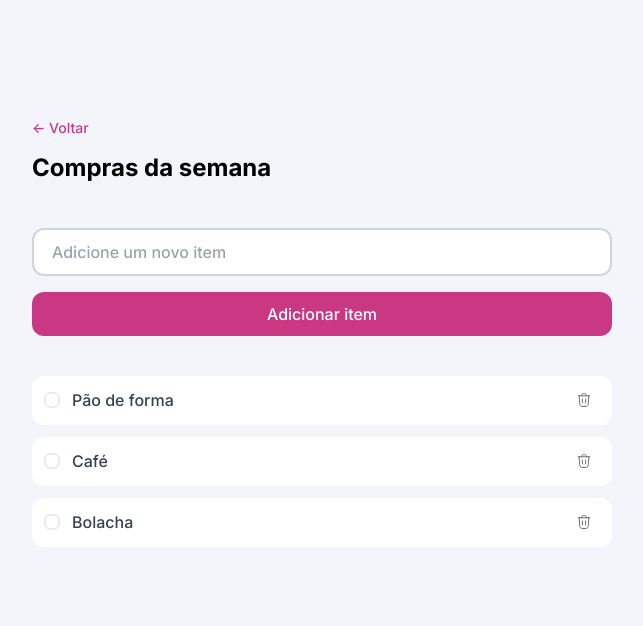
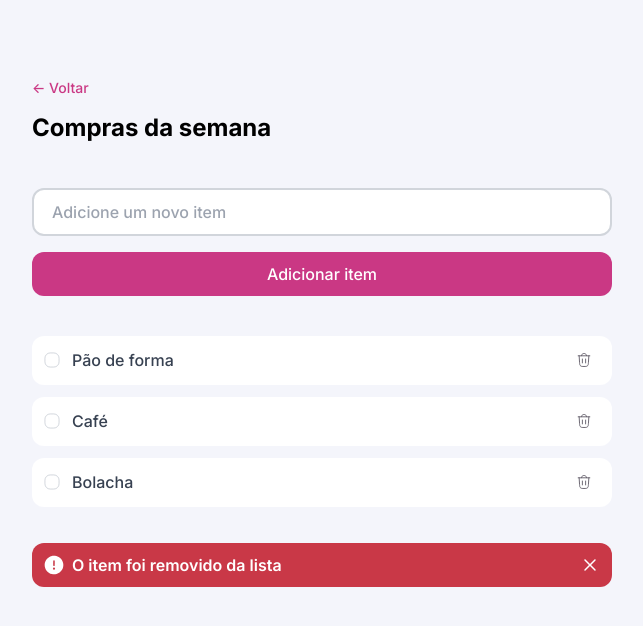
Before and after one commit to gabrielbertaglia/rocketseat-desafio-fullstack-quicklist, a plain HTML site: page index.html in a window 1280 px wide. Shown: the part 112-738 px from the top of the page, without its empty margins (318-961 px from the left). Drawn offline with Linux system fonts and the light colour scheme.

Commit message:
feat: creating warning alert

```diff
--- a/index.html
+++ b/index.html
@@ -49,6 +49,13 @@
         <img src="./assets/icons/delete.svg" alt="deletar item">
       </div>
     </div>
+    <div class="alert">
+      <div class="alert-content">
+        <img src="./assets/icons/warning-cricle-filled.svg" alt="">
+        <label for="removed">O item foi removido da lista</label>
+      </div>
+      <img src="/assets/icons/x.svg" alt="remover alerta da tela">
+    </div>
   </main>
 
 </body>
--- /dev/null
+++ b/styles/alert.css
@@ -0,0 +1,27 @@
+.alert {
+  width: 100%;
+
+  margin-top: 36px;
+
+  display: flex;
+  align-items: center;
+  justify-content: space-between;
+
+  background-color: var(--color-danger);
+  padding: 0.75rem;
+
+  border-radius: 0.75rem;
+
+  & .alert-content {
+    display: flex;
+    align-items: center;
+
+    gap: 0.5rem;
+  }
+
+  & label {
+    font: var(--label);
+    color: var(--always-white);
+  }
+
+}
--- a/styles/index.css
+++ b/styles/index.css
@@ -4,3 +4,4 @@
 @import url(checkbox.css);
 @import url(button.css);
 @import url(input.css);
+@import url(alert.css);
```
Also changed, not shown: assets/icons/warning-cricle-filled.svg (added), assets/icons/x.svg (added).
